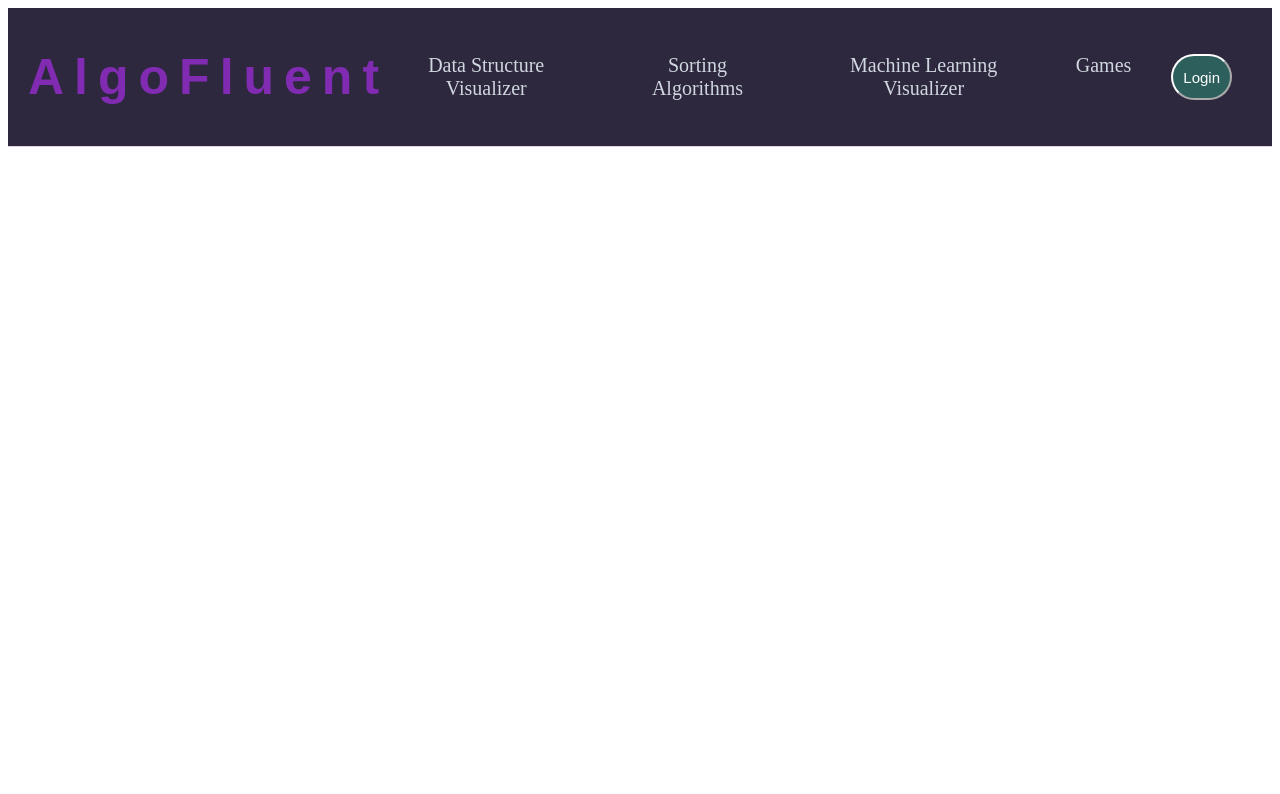
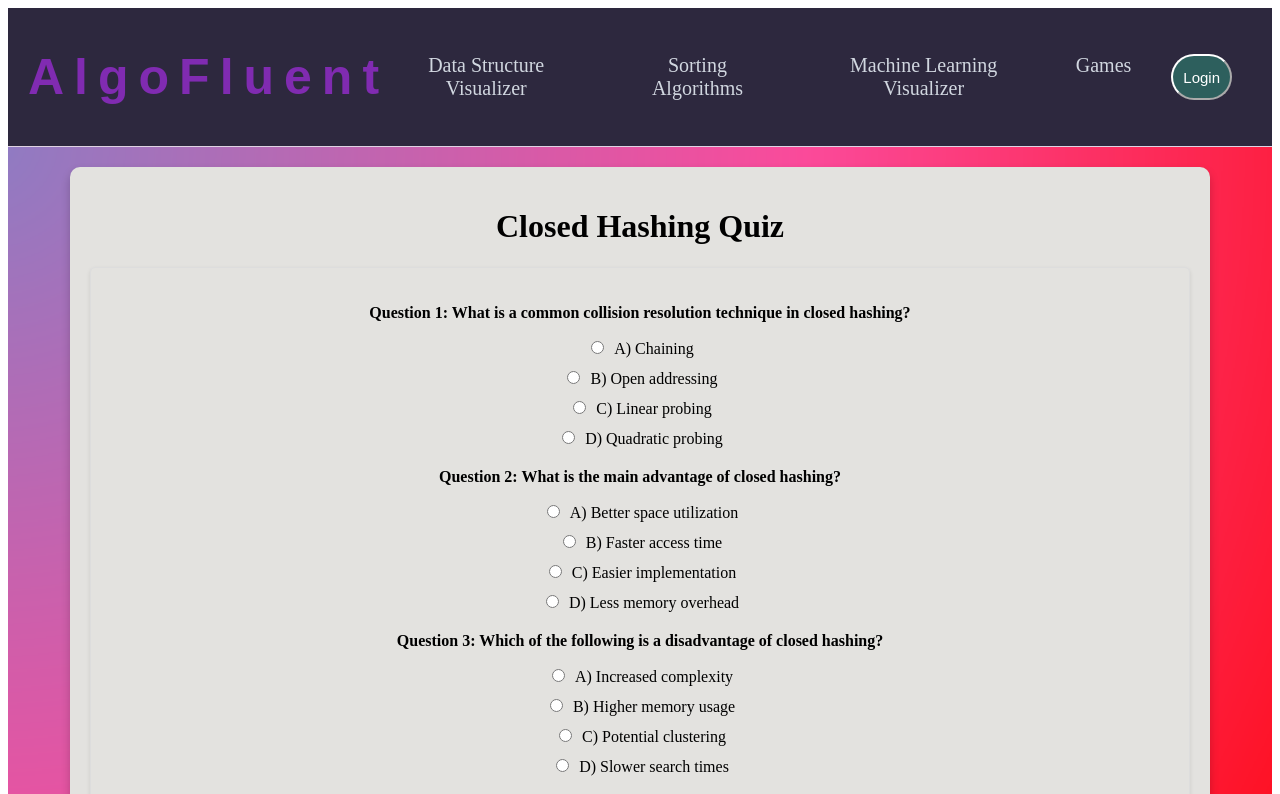
Before and after one commit to darsh175223/Algo-Fluent-Website, a React (Create React App) app in the folder frontend/: page /Closed_hashing_quiz in a window 1280 px wide. Shown: the top 794 px of the page. Built offline with nearby package versions, Linux system fonts and the light colour scheme.

Commit message:
added 1 DSA quiz module

```diff
--- a/frontend/src/App.js
+++ b/frontend/src/App.js
@@ -34,6 +34,8 @@ import Linked_List_Quiz from './pages/Linked_List_Quiz';
 import BST_quiz from './pages/BST_quiz';
 import Hashmap_quiz from './pages/Hashmap_quiz';
 import User_review from './pages/User_review';
+import Closed_hashing_quiz from './pages/Closed_hashing_quiz';
+
 
 
 
@@ -189,6 +191,7 @@ function App() {
         <Route path="/BST_quiz" element={<BST_quiz />} />
         <Route path="/Hashmap_quiz" element={<Hashmap_quiz />} />
         <Route path="/User_review" element={<User_review />} />
+        <Route path="/Closed_hashing_quiz" element={<Closed_hashing_quiz />} />
 
 
 
--- /dev/null
+++ b/frontend/src/pages/Closed_hashing_quiz.js
@@ -0,0 +1,145 @@
+import React, { useState } from 'react';
+import { useLocation } from 'react-router-dom';
+import { useSnackbar } from 'notistack';
+
+const Closed_Hashing_Quiz = () => {
+  const location = useLocation();
+  const [knowledgeLevel, setKnowledgeLevel] = useState('');
+  const [topics, setTopics] = useState({ beginner: [], intermediate: [], expert: [] });
+  const [loading, setLoading] = useState(false);
+  const { enqueueSnackbar } = useSnackbar();
+
+  // State to hold selected answers
+  const [selectedAnswers, setSelectedAnswers] = useState({
+    question1: '',
+    question2: '',
+    question3: ''
+  });
+
+  // State to track if the quiz has been submitted
+  const [submitted, setSubmitted] = useState(false);
+  const [score, setScore] = useState(0); // State to hold the score
+
+  const handleAnswerChange = (question, value) => {
+    setSelectedAnswers(prev => ({ ...prev, [question]: value }));
+  };
+
+  const handleSubmit = (event) => {
+    event.preventDefault();
+    setSubmitted(true); // Mark the quiz as submitted
+
+    let calculatedScore = 0;
+    const answers = {
+      question1: { correct: 'B', text: 'What is a common collision resolution technique in closed hashing?' },
+      question2: { correct: 'A', text: 'What is the main advantage of closed hashing?' },
+      question3: { correct: 'C', text: 'Which of the following is a disadvantage of closed hashing?' },
+    };
+
+    for (const [key, value] of Object.entries(answers)) {
+      if (selectedAnswers[key] === value.correct) {
+        calculatedScore++;
+      }
+    }
+
+    setScore(calculatedScore); // Update the score state
+  };
+
+  return (
+    <div style={{
+      backgroundImage: `url(${require('.././pics/Gradient.png')})`,
+      backgroundSize: 'cover',
+      backgroundRepeat: 'no-repeat',
+      minHeight: '100vh',
+      padding: '20px',
+      display: 'flex',
+      justifyContent: 'center',
+      alignItems: 'center'
+    }}>
+      <div style={{
+        width: '1100px',
+        minHeight: '800px',
+        backgroundColor: '#e3e2df',
+        boxShadow: '0px 5px 10px rgba(0, 0, 0, 0.2)',
+        borderRadius: '10px',
+        padding: '20px'
+      }}>
+        <center>
+            <h1>Closed Hashing Quiz</h1>
+          <div style={{ marginTop: '20px', padding: '20px', border: '1px solid #ddd', borderRadius: '5px', boxShadow: '0 2px 4px rgba(0, 0, 0, 0.1)' }}>
+            <form onSubmit={handleSubmit}>
+              <div style={{ marginBottom: '20px' }}>
+                <p style={{ fontWeight: 'bold' }}>Question 1: What is a common collision resolution technique in closed hashing?</p>
+                {['A', 'B', 'C', 'D'].map(option => (
+                  <label key={option} style={{ display: 'block', marginBottom: '10px', color:
+                    submitted ? (selectedAnswers.question1 === option && option !== 'B' ? 'red' :
+                    (option === 'B' ? 'green' : 'black')) : 'black', fontWeight: submitted ? 'bold' : 'normal' }}>
+                    <input
+                      type="radio"
+                      name="question1"
+                      value={option}
+                      style={{ marginRight: '10px' }}
+                      onChange={() => handleAnswerChange('question1', option)}
+                    />
+                    {option}) {option === 'A' ? 'Chaining' :
+                     option === 'B' ? 'Open addressing' :
+                     option === 'C' ? 'Linear probing' :
+                     'Quadratic probing'}
+                  </label>
+                ))}
+              </div>
+              <div style={{ marginBottom: '20px' }}>
+                <p style={{ fontWeight: 'bold' }}>Question 2: What is the main advantage of closed hashing?</p>
+                {['A', 'B', 'C', 'D'].map(option => (
+                  <label key={option} style={{ display: 'block', marginBottom: '10px', color:
+                    submitted ? (selectedAnswers.question2 === option && option !== 'A' ? 'red' :
+                    (option === 'A' ? 'green' : 'black')) : 'black', fontWeight: submitted ? 'bold' : 'normal' }}>
+                    <input
+                      type="radio"
+                      name="question2"
+                      value={option}
+                      style={{ marginRight: '10px' }}
+                      onChange={() => handleAnswerChange('question2', option)}
+                    />
+                    {option}) {option === 'A' ? 'Better space utilization' :
+                     option === 'B' ? 'Faster access time' :
+                     option === 'C' ? 'Easier implementation' :
+                     'Less memory overhead'}
+                  </label>
+                ))}
+              </div>
+              <div style={{ marginBottom: '20px' }}>
+                <p style={{ fontWeight: 'bold' }}>Question 3: Which of the following is a disadvantage of closed hashing?</p>
+                {['A', 'B', 'C', 'D'].map(option => (
+                  <label key={option} style={{ display: 'block', marginBottom: '10px', color:
+                    submitted ? (selectedAnswers.question3 === option && option !== 'C' ? 'red' :
+                    (option === 'C' ? 'green' : 'black')) : 'black', fontWeight: submitted ? 'bold' : 'normal' }}>
+                    <input
+                      type="radio"
+                      name="question3"
+                      value={option}
+                      style={{ marginRight: '10px' }}
+                      onChange={() => handleAnswerChange('question3', option)}
+                    />
+                    {option}) {option === 'A' ? 'Increased complexity' :
+                     option === 'B' ? 'Higher memory usage' :
+                     option === 'C' ? 'Potential clustering' :
+                     'Slower search times'}
+                  </label>
+                ))}
+              </div>
+              <button type="submit" style={{ backgroundColor: '#007bff', color: 'white', padding: '10px 20px', border: 'none', borderRadius: '5px', cursor: 'pointer' }}>Submit</button>
+              {submitted && (
+                <div style={{ marginTop: '20px', fontSize: '35px', fontWeight: 'bold' }}>
+                  Your score: {score}/3
+                </div>
+              )}
+              <div id="resultContainer" style={{ marginTop: '20px' }}></div>
+            </form>
+          </div>
+        </center>
+      </div>
+    </div>
+  );
+};
+
+export default Closed_Hashing_Quiz;
--- a/frontend/src/pages/DSA_quizzes.js
+++ b/frontend/src/pages/DSA_quizzes.js
@@ -39,7 +39,7 @@ const UserDashboard = () => {
 <Link to="/Linked_List_Quiz" style={{backgroundColor: '#6a0dad', color: 'white', padding: '15px 32px', margin: '10px', cursor: 'pointer', borderRadius: '5px', display: 'inline-block', textDecoration: 'none', fontSize: '16px', boxShadow: '0px 5px 10px rgba(0, 0, 0, 0.2)', borderColor: 'black', border: '0px solid'}}>Linked List</Link>
 <Link to="/BST_quiz" style={{backgroundColor: '#6a0dad', color: 'white', padding: '15px 32px', margin: '10px', cursor: 'pointer', borderRadius: '5px', display: 'inline-block', textDecoration: 'none', fontSize: '16px'}}>BST</Link>
 <Link to="/Hashmap_quiz" style={{backgroundColor: '#6a0dad', color: 'white', padding: '15px 32px', margin: '10px', cursor: 'pointer', borderRadius: '5px', display: 'inline-block', textDecoration: 'none', fontSize: '16px'}}>Hashmap</Link>
-<button style={{backgroundColor: '#6a0dad', color: 'white', padding: '15px 32px', margin: '10px', cursor: 'pointer', borderRadius: '5px', display: 'inline-block', textDecoration: 'none', fontSize: '16px'}}>Closed Hashing</button>
+<Link to="/Closed_hashing_quiz" style={{backgroundColor: '#6a0dad', color: 'white', padding: '15px 32px', margin: '10px', cursor: 'pointer', borderRadius: '5px', display: 'inline-block', textDecoration: 'none', fontSize: '16px'}}>Closed Hashing</Link>
 <button style={{backgroundColor: '#6a0dad', color: 'white', padding: '15px 32px', margin: '10px', cursor: 'pointer', borderRadius: '5px', display: 'inline-block', textDecoration: 'none', fontSize: '16px'}}>Selection Sort</button>
 <button style={{backgroundColor: '#6a0dad', color: 'white', padding: '15px 32px', margin: '10px', cursor: 'pointer', borderRadius: '5px', display: 'inline-block', textDecoration: 'none', fontSize: '16px'}}>Merge Sort</button>
 <button style={{backgroundColor: '#6a0dad', color: 'white', padding: '15px 32px', margin: '10px', cursor: 'pointer', borderRadius: '5px', display: 'inline-block', textDecoration: 'none', fontSize: '16px'}}>Quick Sort</button>
```
